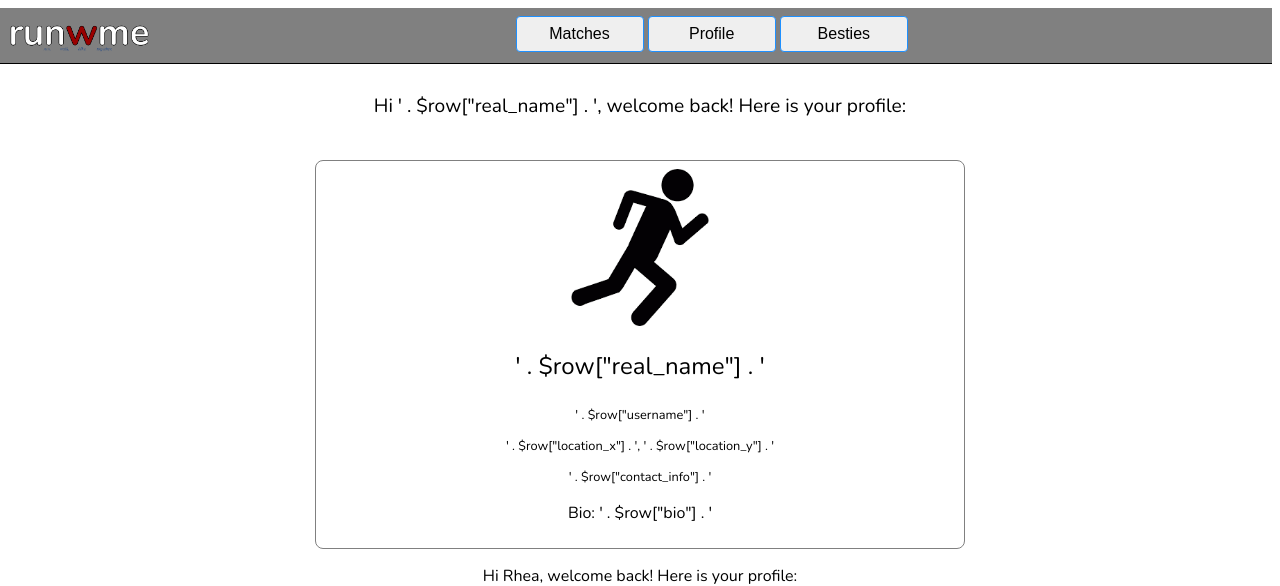
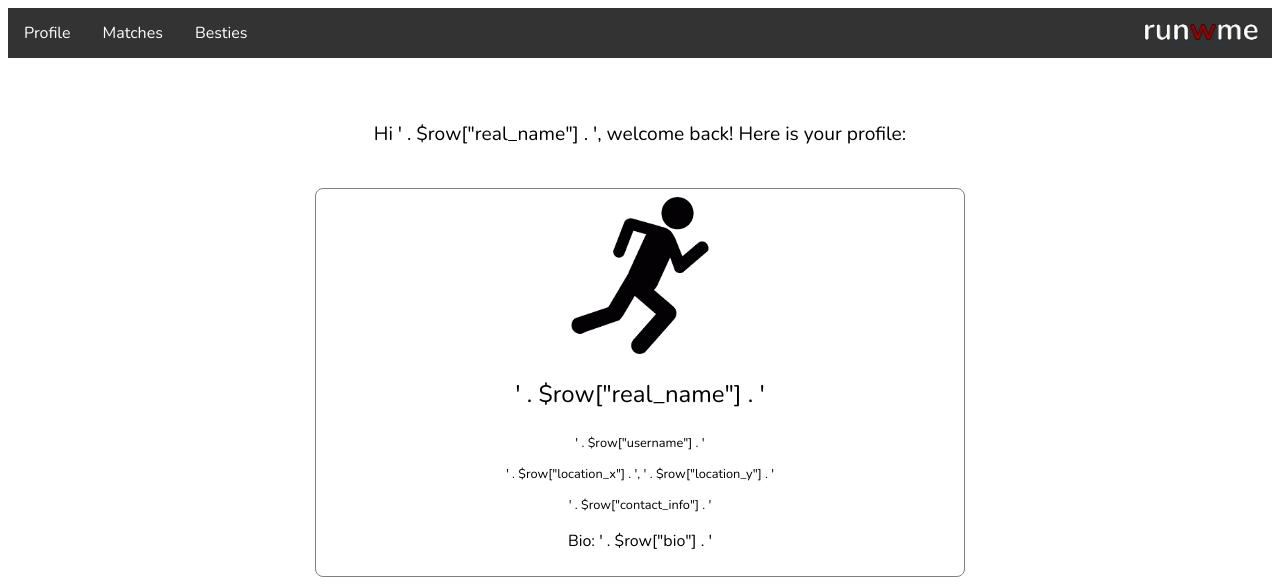
Before and after one commit to twvandewarker/runwme, a PHP site: page /profile.html in a window 1280 px wide. Shown: the top 586 px of the page. Run offline with PHP 8.4, Linux system fonts and the light colour scheme.

Commit message:
added other navbar to top

```diff
--- a/profile.html
+++ b/profile.html
@@ -5,13 +5,16 @@
 
     </head>
         <body>
-            <div class="menu-bar">
-              <img src ="logo.png" align=left style="height:5%"/>
-            <button type="button" align=left class="blink"> Matches </button> <button type="button" align=center class="blink"> Profile </button> <button type="button" align=right class="blink"> Besties </button>
-            </div>
+            <ul class="menu">
 
+              <li><a href="profile.php">Profile</a></li>
+              <li><a href="#contact">Matches</a></li>
+              <li><a href="#about">Besties</a></li>
+              <img src ="logo.png" />
+            </ul>
+          <div>
             <center>
-              <br /> <br /> <br />
+              <br /> <br />
               <p style="font-size:120%">Hi ' . $row["real_name"] . ', welcome back! Here is your profile:</p>
               <br />
                 <div class="prof_box">
@@ -45,7 +48,7 @@
             <p> Want to leave runwme? Shoot us an email, and we'll take you off our database. </p>
 
             <br />
-
+</div>
             <a href="index.html" style="vertical-align: baseline;"> Return to Homepage </a>
 
           </center>
--- a/style.css
+++ b/style.css
@@ -15,14 +15,7 @@ body {
     float: right;
 }
 
-.menu-bar {
-    white-space: nowrap;
-    float: right;
-    background-color: grey;
-    padding: 8px 8px;
-    border-bottom: 1px solid black;
-    width:100%
-}
+
 
 input {
     width: 100%;
@@ -58,6 +51,16 @@ select {
     border-radius: 4px;
     border: 1.5px solid DodgerBlue;
 }
+.tabs {
+    width: 25%;
+    font-size:100%;
+    padding: 8px 8px;
+    color: black;
+    box-sizing: border-box;
+    border-radius: 4px;
+    border: 1.5px solid DodgerBlue;
+    float:left;
+}
 
 p1 {
     font-size:160%;
@@ -84,3 +87,35 @@ option {
     display:inline-block;
     height:auto;
 }
+
+.menu {
+  list-style-type: none;
+  white-space: nowrap;
+
+  margin: 0;
+  padding: 0;
+  overflow: hidden;
+  background-color: #333;
+}
+
+.menu li {
+  float: left;
+}
+
+.menu img {
+    width:128px;
+    float: right;
+    padding: 8px 8px;
+}
+
+.menu li a {
+  display: block;
+  color: white;
+  text-align: center;
+  padding: 14px 16px;
+  text-decoration: none;
+}
+
+.menu li a:hover {
+  background-color: #111;
+}
```
Also changed, not shown: profile.php (+12 -8 lines).
